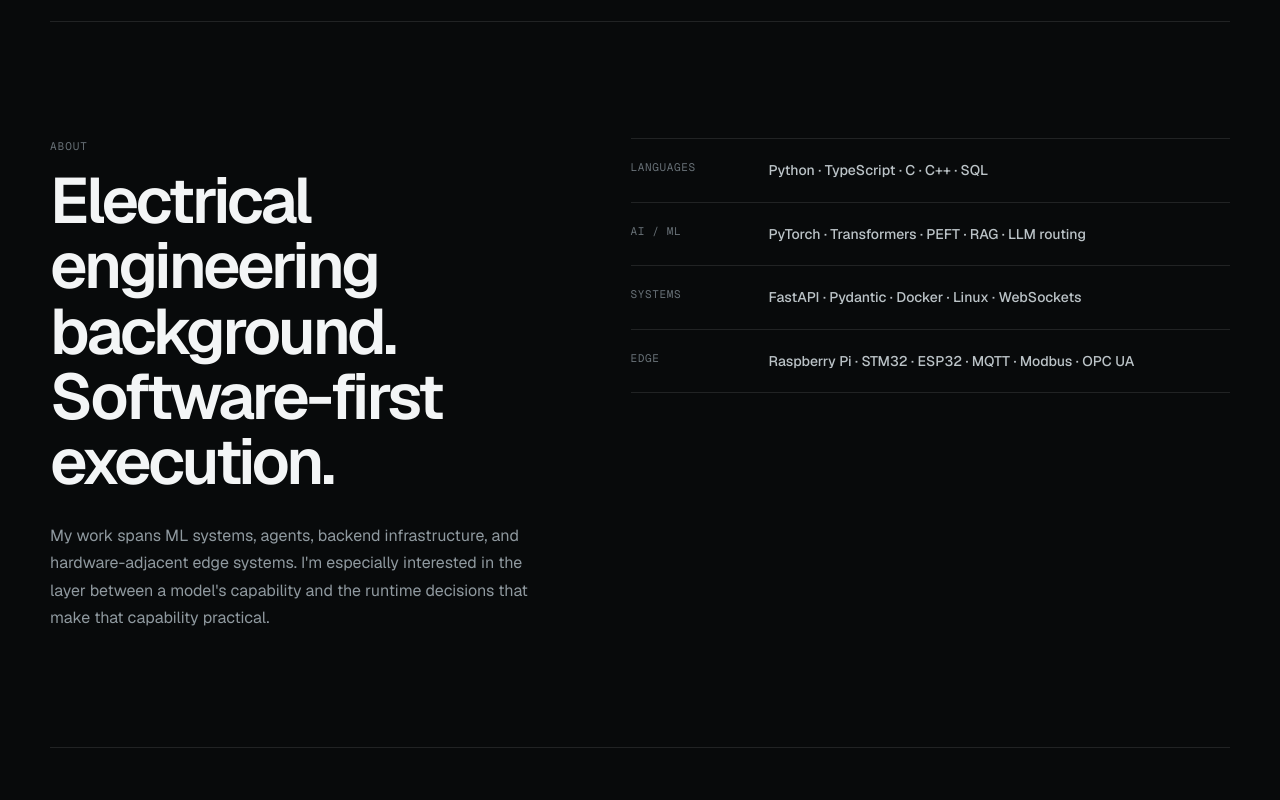
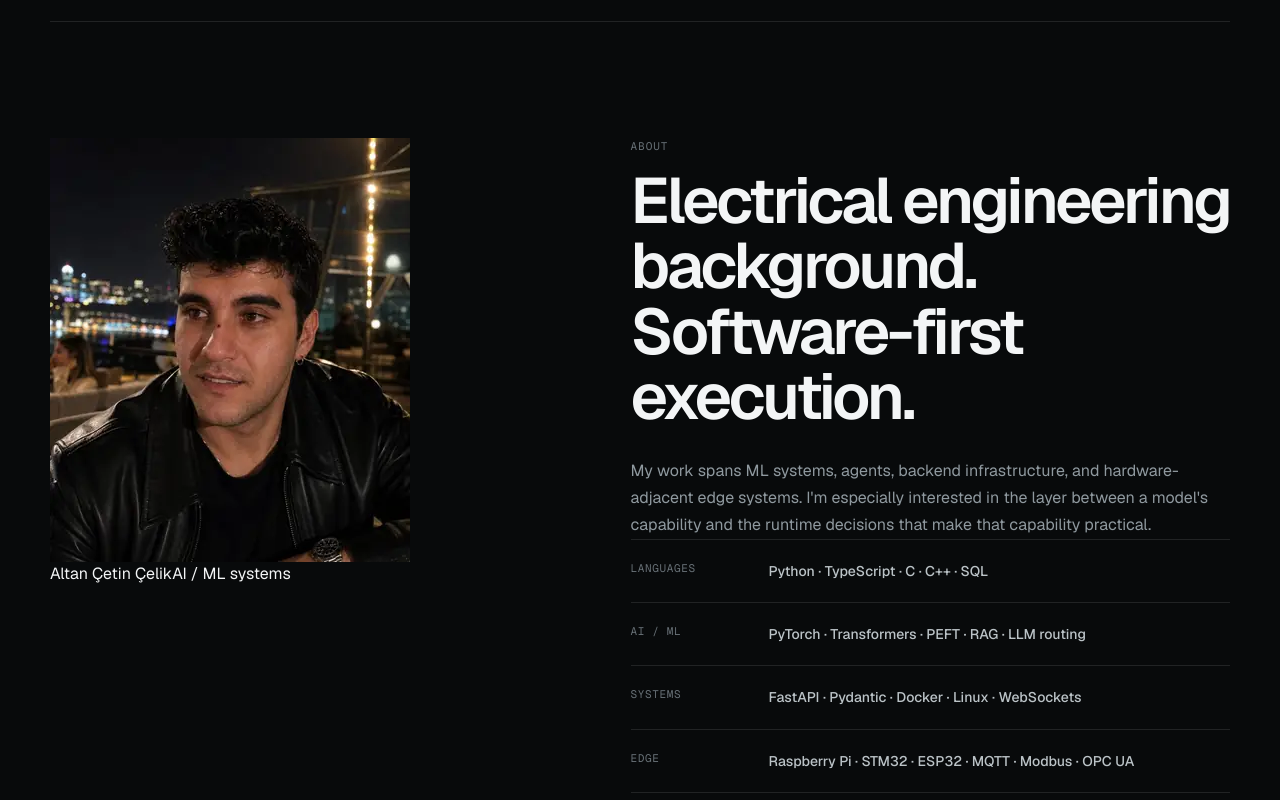
Before and after one commit to AltanCetinCelik/altancelik.dev, a Next.js app: page / in a window 1280 px wide. Shown: the part 4720-5520 px from the top of the page. Built offline with nearby package versions, Linux system fonts and the light colour scheme.

Commit message:
feat: add portrait to about section

```diff
--- a/app/page.tsx
+++ b/app/page.tsx
@@ -335,6 +335,19 @@ export default function Home() {
           </section>
 
           <section className="section about-section" id="about">
+            <div className="about-portrait">
+              <img
+                src="/altan-portrait.webp"
+                alt="Altan Çetin Çelik"
+                loading="lazy"
+              />
+              <div className="portrait-caption">
+                <span>Altan Çetin Çelik</span>
+                <span>AI / ML systems</span>
+              </div>
+            </div>
+
+            <div className="about-main">
               <div className="about-copy">
                 <span className="eyebrow">About</span>
                 <h2>
@@ -357,6 +370,7 @@ export default function Home() {
                     <strong>{value}</strong>
                   </div>
                 ))}
+              </div>
             </div>
           </section>
 
```
Lines whose indentation alone changed are shown as unchanged.
